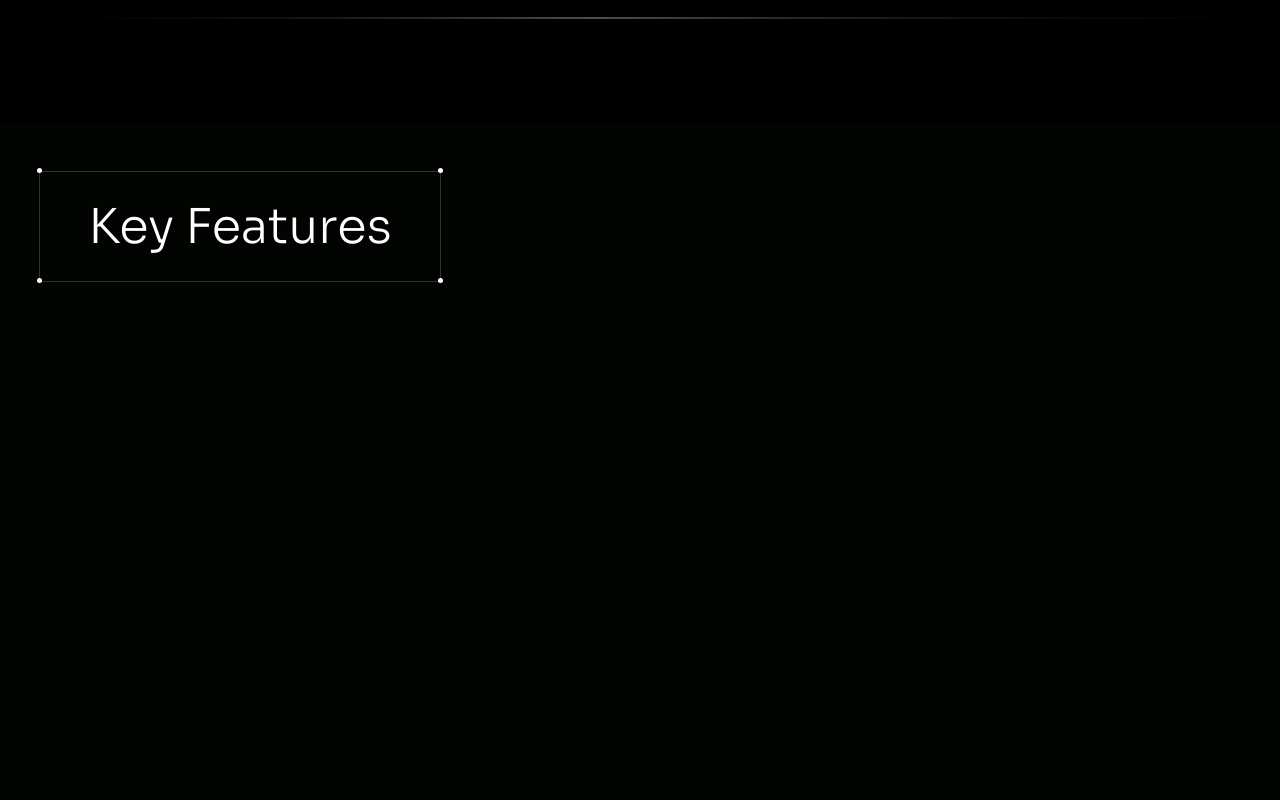
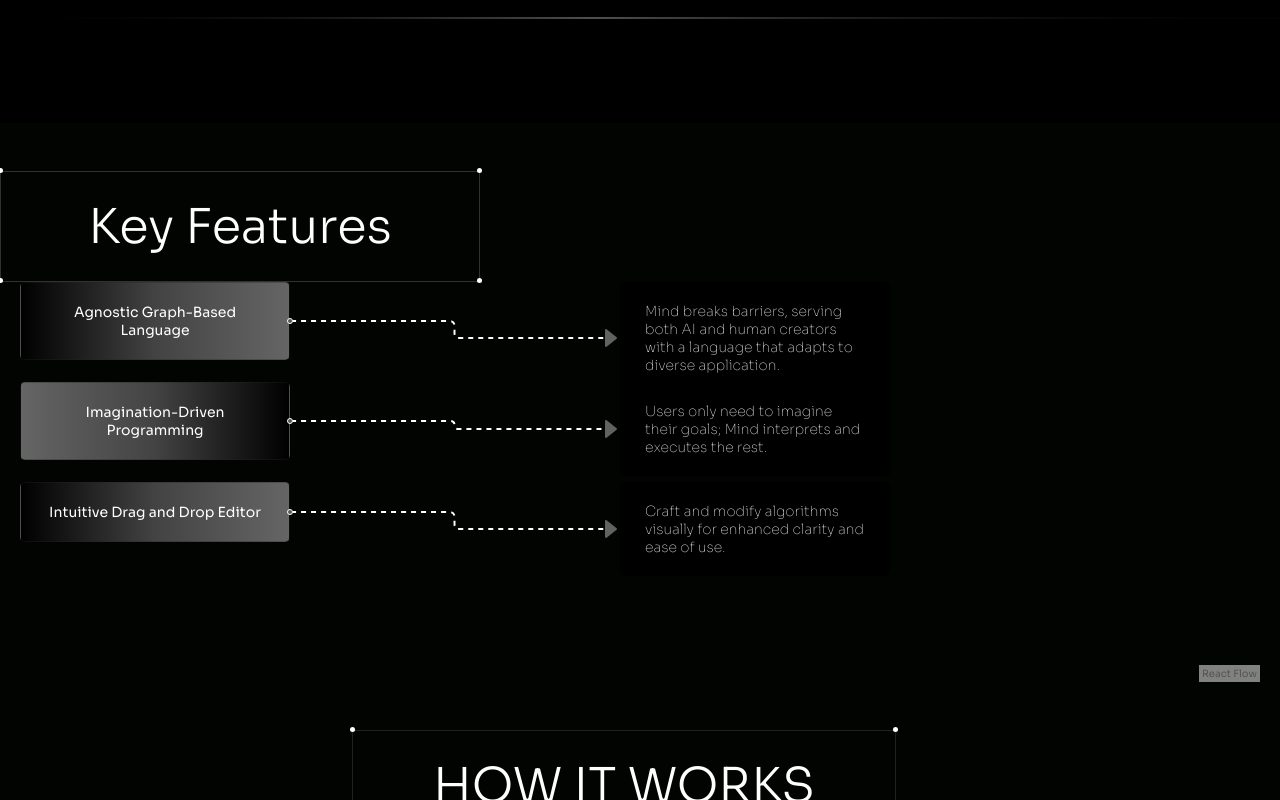
Before and after one commit to Coder-X27/HeartAI, a React (Create React App) app: page / in a window 1280 px wide. Shown: the part 2380-3180 px from the top of the page. Built offline with nearby package versions, Linux system fonts and the light colour scheme.

Commit message:
key features

```diff
--- /dev/null
+++ b/src/Components/FeatureDescriptionNode.js
@@ -0,0 +1,29 @@
+import React from "react";
+import { Handle } from "react-flow-renderer";
+
+const FeatureDescriptionNode = ({ id, data }) => {
+  return (
+    <div
+      style={{
+        padding: "20px 25px 20px 25px",
+        background: "#000",
+        borderRadius: "5px",
+        border: "1px none transparent",
+        position: "relative",
+        color: '#c5c5c5',
+        width: 270,
+        fontWeight: 200,
+      }}
+      className="text-left"
+    >
+      {data.vertical ? (
+        <Handle type="target" position="top" style={{ background: "transparent", borderColor: "transparent", width: 0 }} />
+      ) : (
+        <Handle type="target" position="left" style={{ background: "transparent", borderColor: "transparent", width: 0 }} />
+      )}
+      <p style={{fontSize: '14px', margin: 0}}>{data.label}</p>
+    </div>
+  );
+};
+
+export default FeatureDescriptionNode;
--- /dev/null
+++ b/src/Components/FeatureNode.js
@@ -0,0 +1,39 @@
+import React from "react";
+import { Handle } from "react-flow-renderer";
+
+const FeatureNode = ({ id, data }) => {
+  const commonStyle = {
+    padding: "20px 25px 20px 25px",
+    borderRadius: "5px",
+    border: "1px solid #25252555",
+    position: "relative",
+    color: "white",
+    textAlign: "center",
+    width: 270
+  };
+
+  const normalStyle = {
+    ...commonStyle,
+    background: 'linear-gradient(to right, #000000 0%, #434343 50%, #656565 100%)',
+  };
+
+  const hoverStyle = {
+    ...commonStyle,
+    background: 'linear-gradient(to right, #656565 0%, #434343 50%, #000000 100%)',
+  };
+
+  const style = data.flag ? hoverStyle : normalStyle;
+
+  return (
+    <div style={style}>
+      {data.vertical ? (
+        <Handle type="source" position="bottom" style={{ background: "#555" }} />
+      ) : (
+        <Handle type="source" position="right" style={{ background: "#555" }} />
+      )}
+      <p style={{ fontSize: "14px", margin: 0 }}>{data.label}</p>
+    </div>
+  );
+};
+
+export default FeatureNode;
--- a/src/Components/Keyfeatures.js
+++ b/src/Components/Keyfeatures.js
@@ -1,13 +1,206 @@
-import React from 'react'
+import React from "react";
+import FeatureDescriptionNode from "./FeatureDescriptionNode";
+import FeatureNode from "./FeatureNode";
+import ReactFlow, { MarkerType } from "react-flow-renderer";
+
+const nodeTypes = {
+  feature: FeatureNode,
+  featuredescription: FeatureDescriptionNode,
+};
+
+const featuresNodesHorizontal = [
+  {
+    id: "1",
+    position: { x: 0, y: 0 },
+    data: { label: "Agnostic Graph-Based Language" },
+    type: "feature",
+  },
+  {
+    id: "2",
+    position: { x: 600, y: 0 },
+    data: {
+      label:
+        "Mind breaks barriers, serving both AI and human creators with a language that adapts to diverse application.",
+    },
+    type: "featuredescription",
+  },
+  {
+    id: "3",
+    position: { x: 0, y: 100 },
+    data: { label: "Imagination-Driven Programming", flag: true },
+    type: "feature",
+  },
+  {
+    id: "4",
+    position: { x: 600, y: 100 },
+    data: {
+      label:
+        "Users only need to imagine their goals; Mind interprets and executes the rest.",
+    },
+    type: "featuredescription",
+  },
+  {
+    id: "5",
+    position: { x: 0, y: 200 },
+    data: {
+      label: "Intuitive Drag and Drop Editor",
+    },
+    type: "feature",
+  },
+  {
+    id: "6",
+    position: { x: 600, y: 200 },
+    data: {
+      label:
+        "Craft and modify algorithms visually for enhanced clarity and ease of use.",
+    },
+    type: "featuredescription",
+  },
+];
+
+const featuresEdges = [
+  {
+    id: "e1-2",
+    source: "1",
+    target: "2",
+    type: "smoothstep",
+    animated: true,
+    markerEnd: {
+      type: MarkerType.ArrowClosed,
+      width: 20,
+      height: 20,
+      color: "#626262",
+    },
+    style: {
+      strokeWidth: 2,
+      stroke: "#FFF",
+    },
+  },
+  {
+    id: "e3-4",
+    source: "3",
+    target: "4",
+    type: "smoothstep",
+    animated: true,
+    markerEnd: {
+      type: MarkerType.ArrowClosed,
+      width: 20,
+      height: 20,
+      color: "#626262",
+    },
+    style: {
+      strokeWidth: 2,
+      stroke: "#FFF",
+    },
+  },
+  {
+    id: "e5-6",
+    source: "5",
+    target: "6",
+    type: "smoothstep",
+    animated: true,
+    markerEnd: {
+      type: MarkerType.ArrowClosed,
+      width: 20,
+      height: 20,
+      color: "#626262",
+    },
+    style: {
+      strokeWidth: 2,
+      stroke: "#FFF",
+    },
+  },
+];
+
+const featuresNodesVertical = [
+  {
+    id: "1",
+    position: { x: 0, y: 0 },
+    data: { label: "Agnostic Graph-Based Language", vertical: true },
+    type: "feature",
+  },
+  {
+    id: "2",
+    position: { x: 0, y: 140 },
+    data: {
+      label:
+        "Mind breaks barriers, serving both AI and human creators with a language that adapts to diverse application.",
+      vertical: true,
+    },
+    type: "featuredescription",
+  },
+  {
+    id: "3",
+    position: { x: 0, y: 270 },
+    data: {
+      label: "Imagination-Driven Programming",
+      flag: true,
+      vertical: true,
+    },
+    type: "feature",
+  },
+  {
+    id: "4",
+    position: { x: 0, y: 420 },
+    data: {
+      label:
+        "Users only need to imagine their goals; Mind interprets and executes the rest.",
+      vertical: true,
+    },
+    type: "featuredescription",
+  },
+  {
+    id: "5",
+    position: { x: 0, y: 550 },
+    data: {
+      label: "Intuitive Drag and Drop Editor",
+      vertical: true,
+    },
+    type: "feature",
+  },
+  {
+    id: "6",
+    position: { x: 0, y: 680 },
+    data: {
+      label:
+        "Craft and modify algorithms visually for enhanced clarity and ease of use.",
+      vertical: true,
+    },
+    type: "featuredescription",
+  },
+];
 
 const Keyfeatures = () => {
-    return (
-        <div className="container">
-            <div className="keyfeatures">
-                <h1>Key Features</h1>
-            </div>
-        </div>
-    )
-}
+  const isMobile = window.innerWidth < 700;
+  return (
+    <div style={{ maxWidth: '100%' }}>
+      <div className="keyfeatures">
+        <h1>Key Features</h1>
+      </div>
+      <div
+        style={{
+          height: isMobile ? '600px' : '400px',
+          padding: '0px 20px',
+        }}
+      >
+        <ReactFlow
+          nodes={isMobile ? featuresNodesVertical : featuresNodesHorizontal}
+          edges={featuresEdges}
+          nodeTypes={nodeTypes}
+          style={{ height: '100%' }}
+          panOnDrag={false}
+          zoomOnScroll={false}
+          zoomOnDoubleClick={false}
+          paneMoveable={false}
+          elementsSelectable={false}
+          nodesDraggable={false}
+          nodesConnectable={false}
+          fitView={false}
+          preventScrolling={true}
+        />
+      </div>
+    </div>
+  );
+};
 
-export default Keyfeatures
+export default Keyfeatures;
```
